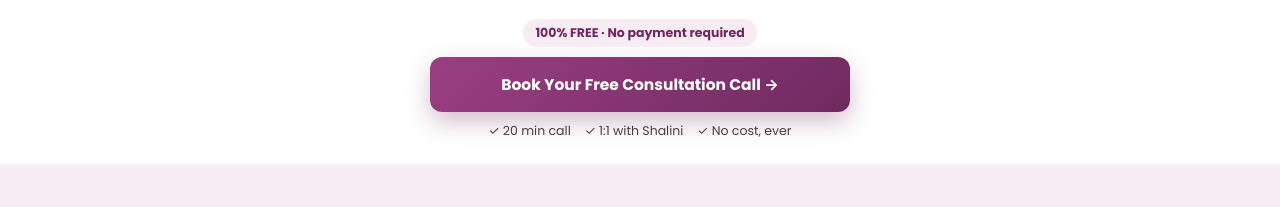
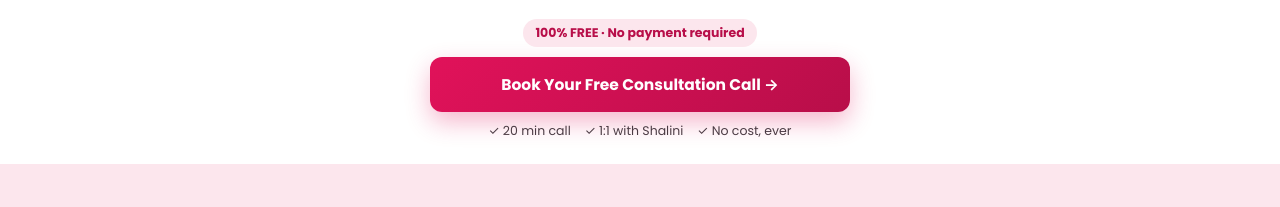
Before and after one commit to Adylizevtltd/Shalini-tiwari, a plain HTML site: page index.html in a window 1280 px wide. Shown: the part 307-514 px from the top of the page. Drawn offline with Linux system fonts and the light colour scheme.

Commit message:
Switch color palette to #E1125A (matching dieticiankajal.in)
Co-Authored-By: Claude Sonnet 5 <noreply@anthropic.com>

```diff
--- a/index.html
+++ b/index.html
@@ -10,15 +10,15 @@
 <link href="https://fonts.googleapis.com/css2?family=Poppins:wght@400;500;600;700;800&display=swap" rel="stylesheet">
 <style>
   :root{
-    --plum:#9a3f82;
-    --plum-dark:#702a5f;
-    --plum-light:#f7ecf4;
+    --plum:#E1125A;
+    --plum-dark:#B80E49;
+    --plum-light:#FCE6ED;
     --gold:#d9a441;
     --text:#120a10;
     --muted:#4a3a43;
     --radius:16px;
-    --shadow-sm:0 2px 10px rgba(112,42,95,.08);
-    --shadow-md:0 10px 28px rgba(112,42,95,.16);
+    --shadow-sm:0 2px 10px rgba(225,18,90,.08);
+    --shadow-md:0 10px 28px rgba(225,18,90,.16);
     --sticky-h:64px;
   }
   *{box-sizing:border-box;margin:0;padding:0;-webkit-tap-highlight-color:transparent;}
@@ -121,13 +121,13 @@
     font-size:15.5px;
     padding:16px 20px;
     border-radius:12px;
-    box-shadow:0 10px 24px rgba(112,42,95,.3);
+    box-shadow:0 10px 24px rgba(225,18,90,.3);
     border:none;
     cursor:pointer;
     transition:transform .15s ease, box-shadow .15s ease;
     -webkit-appearance:none;
   }
-  .btn-primary:active{transform:scale(.97);box-shadow:0 4px 14px rgba(112,42,95,.3);}
+  .btn-primary:active{transform:scale(.97);box-shadow:0 4px 14px rgba(225,18,90,.3);}
   .btn-row{max-width:420px;margin:0 0 10px;}
   .btn-row.center{margin-left:auto;margin-right:auto;}
   .microcopy{
@@ -457,7 +457,7 @@
     }
     .problem-card:hover,.get-card:hover,.help-card:hover,.step-card:hover,.call-card:hover,.testi-card:hover{
       transform:translateY(-6px);
-      box-shadow:0 18px 34px rgba(112,42,95,.18);
+      box-shadow:0 18px 34px rgba(225,18,90,.18);
     }
     .why-card{transition:transform .3s cubic-bezier(.22,1,.36,1);}
     .why-card:hover{transform:translateY(-4px);}
@@ -466,9 +466,9 @@
     .method-card:hover{transform:translateY(-5px) scale(1.02);}
     .fit-card{transition:transform .3s cubic-bezier(.22,1,.36,1);}
     .fit-card:hover{transform:translateY(-4px);}
-    .btn-primary:hover{transform:translateY(-2px);box-shadow:0 16px 32px rgba(112,42,95,.4);}
+    .btn-primary:hover{transform:translateY(-2px);box-shadow:0 16px 32px rgba(225,18,90,.4);}
     .stat-card{transition:transform .3s cubic-bezier(.22,1,.36,1), box-shadow .3s ease;}
-    .stat-card:hover{transform:translateY(-4px);box-shadow:0 10px 22px rgba(112,42,95,.14);}
+    .stat-card:hover{transform:translateY(-4px);box-shadow:0 10px 22px rgba(225,18,90,.14);}
     .hero-photo,.about-photo{transition:transform .5s cubic-bezier(.22,1,.36,1);}
     .hero-photo:hover,.about-photo:hover{transform:scale(1.04) rotate(.5deg);}
     .result-chip{transition:transform .25s cubic-bezier(.22,1,.36,1), background .25s ease;}
```
